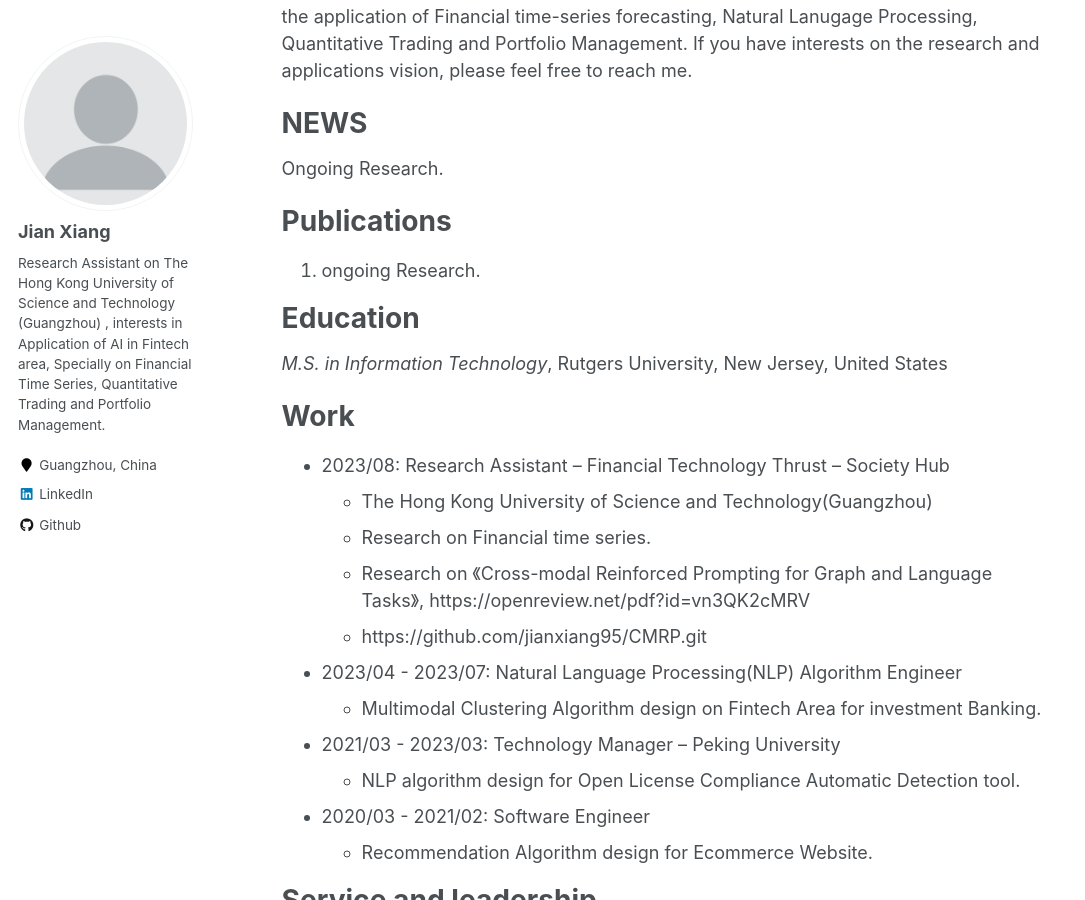
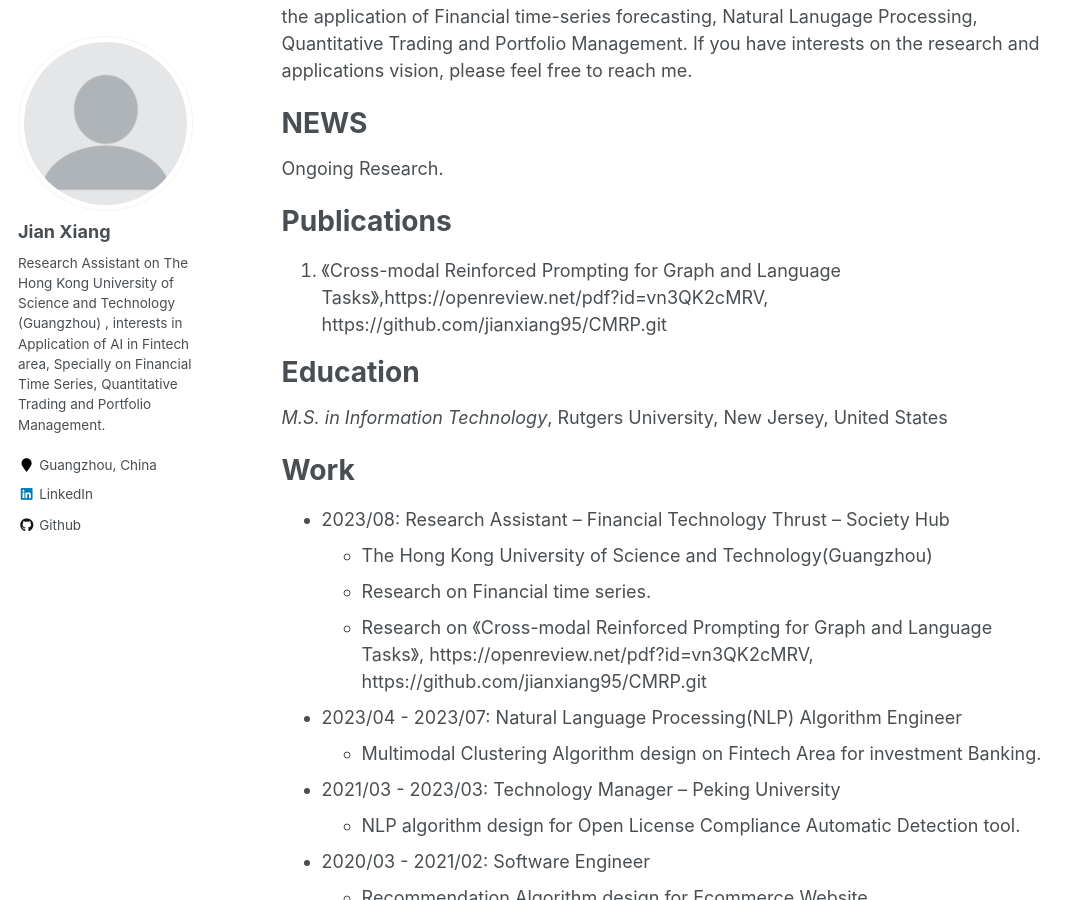
Before and after one commit to jianxiang95/jianxiang95.github.io, a Jekyll site: the page built from _pages/about.md, in a window 1280 px wide and 900 px high, scrolled down 262 px. Shown: the whole window, without its empty margins (0-1085 px from the left). Built offline with Jekyll 4.4.1, drawn with Linux system fonts in a browser that asks for light colours.

Commit message:
Update about.md

```diff
--- a/_pages/about.md
+++ b/_pages/about.md
@@ -19,7 +19,7 @@ Ongoing Research.
 
 Publications
 ======
-1. ongoing Research.
+1. 《Cross-modal Reinforced Prompting for Graph and Language Tasks》,https://openreview.net/pdf?id=vn3QK2cMRV, https://github.com/jianxiang95/CMRP.git
 
 
 Education
@@ -31,8 +31,7 @@ Work
 * 2023/08: Research Assistant -- Financial Technology Thrust -- Society Hub
   * The Hong Kong University of Science and Technology(Guangzhou)
   * Research on Financial time series.
-  * Research on 《Cross-modal Reinforced Prompting for Graph and Language Tasks》, https://openreview.net/pdf?id=vn3QK2cMRV
-  * https://github.com/jianxiang95/CMRP.git
+  * Research on 《Cross-modal Reinforced Prompting for Graph and Language Tasks》, https://openreview.net/pdf?id=vn3QK2cMRV, https://github.com/jianxiang95/CMRP.git
 
 * 2023/04 - 2023/07: Natural Language Processing(NLP) Algorithm Engineer
   * Multimodal Clustering Algorithm design on Fintech Area for investment Banking.
```
